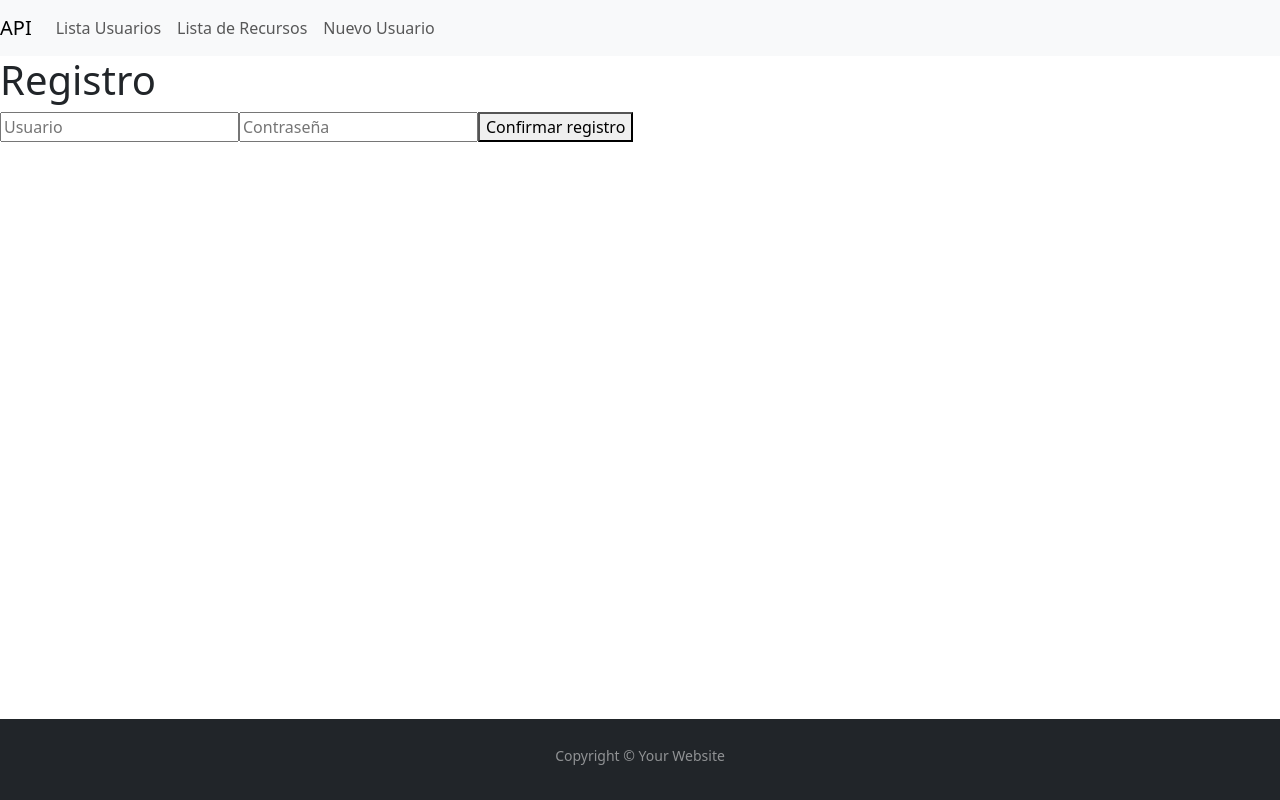
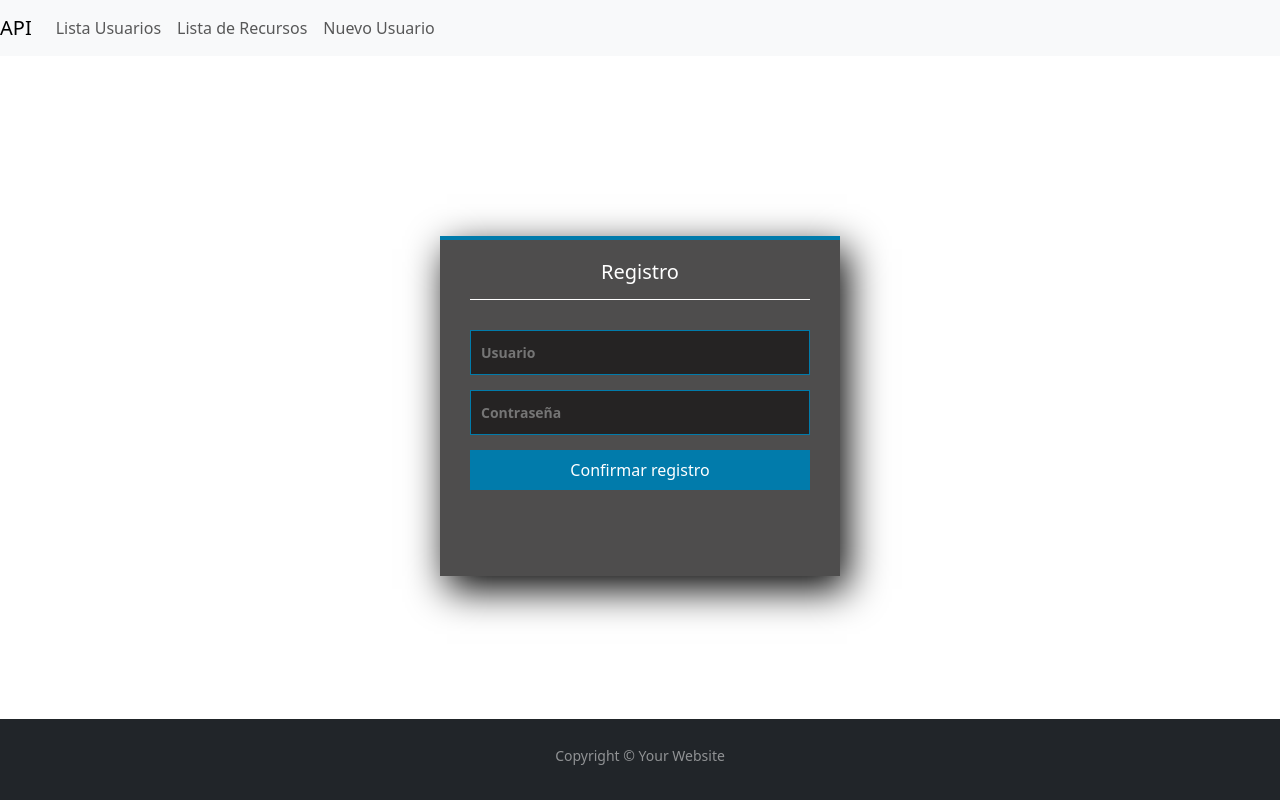
Before and after one commit to franponce10/APIProject, an Angular app: page /register in a window 1280 px wide. Built offline with nearby package versions, Linux system fonts and the light colour scheme.

Commit message:
Css de register

```diff
--- a/src/app/component/register/register.component.css
+++ b/src/app/component/register/register.component.css
@@ -0,0 +1,66 @@
+*{
+    margin: 0;
+    padding: 0;
+    box-sizing: border-box;
+  }
+
+  body {
+    font-family: arial;
+
+  }
+
+  .custom-form {
+    width: 400px;
+    height: 340px;
+    background: #4e4d4d;
+    margin: auto;
+    margin-top: 180px;
+    box-shadow: 7px 13px 37px #000;
+    padding: 20px 30px;
+    border-top: 4px solid #017bab;
+    color: white;
+  }
+
+  .custom-form h1 {
+    margin: 0;
+    text-align: center;
+    height: 40px;
+    margin-bottom: 30px;
+    border-bottom: 1px solid;
+    font-size: 20px;
+  }
+
+  .controls {
+    width: 100%;
+    border: 1px solid #017bab;
+    margin-bottom: 15px;
+    padding: 11px 10px;
+    background: #252323;
+    font-size: 14px;
+    font-weight: bold;
+  }
+
+  .buttons {
+    width: 100%;
+    height: 40px;
+    background: #017bab;
+    border: none;
+    color: white;
+    margin-bottom: 16px;
+  }
+
+  .custom-form p{
+    height: 40px;
+    text-align: center;
+    border-bottom: 1px solid;
+  }
+
+  .custom-form a {
+    color: white;
+    text-decoration: none;
+    font-size: 14px;
+  }
+
+  .custom-form a:hover {
+    text-decoration: underline;
+  }
--- a/src/app/component/register/register.component.html
+++ b/src/app/component/register/register.component.html
@@ -1,10 +1,10 @@
 <div class="register">
     <form class="custom-form" method="post">
       <h1>Registro</h1>
-      <input type="text" [(ngModel)]="user.email" id ="email" name="tf_email" placeholder="Usuario" required="required"
+      <input class="controls" type="text" [(ngModel)]="user.email" id ="email" name="tf_email" placeholder="Usuario" required="required"
       />
-      <input type="text" [(ngModel)]="user.password" id ="password" name="tf_password" placeholder="Contraseña" required="required"
+      <input class="controls" type="text" [(ngModel)]="user.password" id ="password" name="tf_password" placeholder="Contraseña" required="required"
       />
-      <button type="submit" (click)="register()">Confirmar registro</button>
+      <button class="buttons" type="submit" (click)="register()">Confirmar registro</button>
     </form>
   </div>
```
